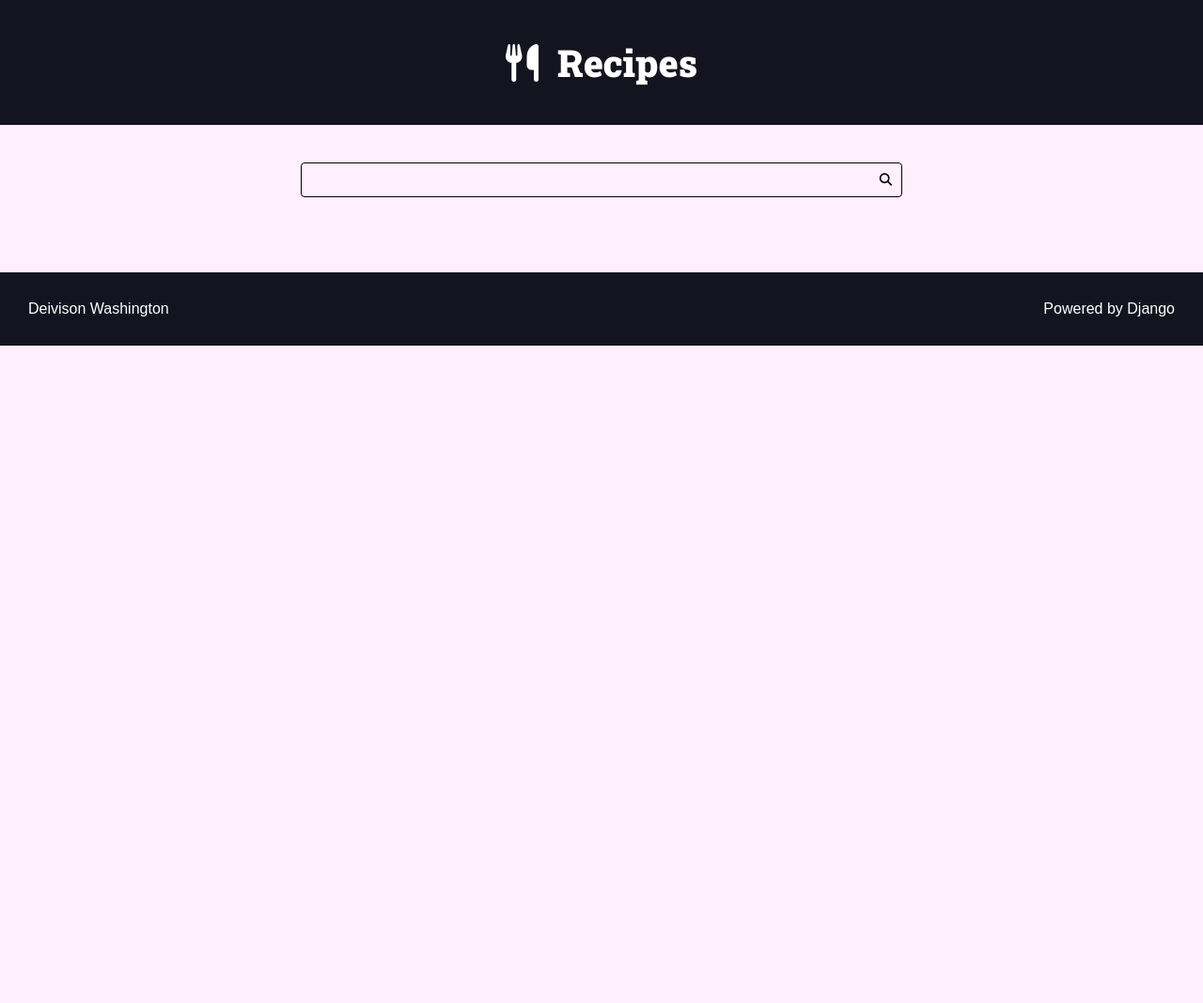
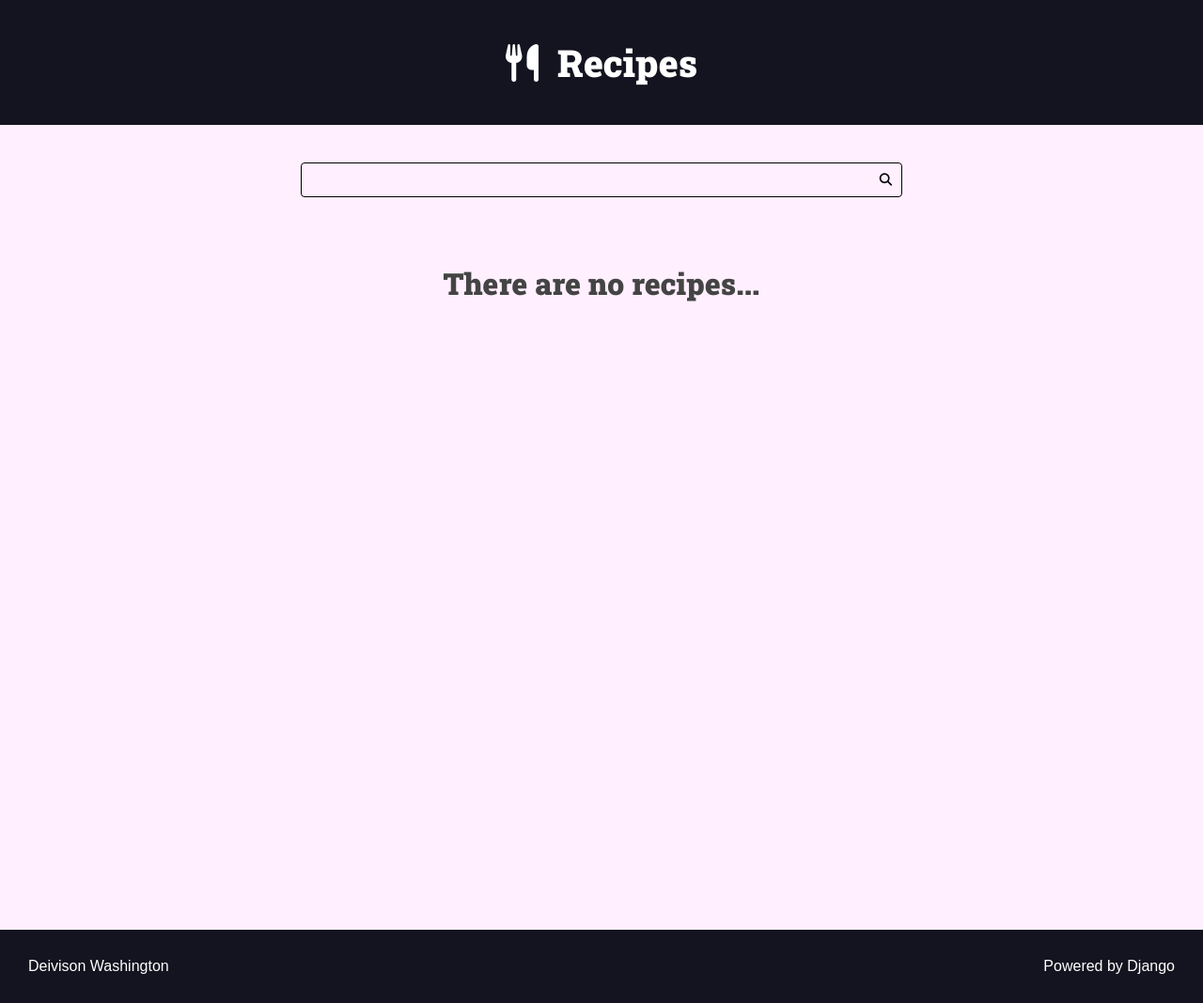
Before and after one commit to washingtonsilva1/recipes-django, a Django app: page / in a window 1280 px wide. Shown: the whole page at 94% size. Before the commit the page ends 368 px from the top, so only its background shows below. Run offline with Django 4.2, Linux system fonts and the light colour scheme; data that the repository does not hold is empty.

Commit message:
feat: Infomando que não existem recipes

```diff
--- a/recipes/static/recipes/css/style.css
+++ b/recipes/static/recipes/css/style.css
@@ -254,3 +254,21 @@ h6 {
 .preparation-steps li {
     margin: 0 5rem;
 }
+
+/* Generic */
+.d-block {
+    display: block;
+    height: 64rem;
+}
+
+.center {
+    text-align: center;
+}
+
+.m-x {
+    margin: 0 var(--spacing-gutter-md);
+}
+
+.m-y {
+    margin: var(--spacing-gutter-md) 0;
+}
--- a/recipes/templates/recipes/pages/home.html
+++ b/recipes/templates/recipes/pages/home.html
@@ -4,6 +4,10 @@
 <div class="main-content main-content-list container">
     {% for recipe in recipes %}
         {% include 'recipes/partials/recipe.html' %}
+    {% empty %}
+        <div class="d-block center m-y">
+            <h1>There are no recipes...</h1>
+        </div>
     {% endfor %}
 </div>
 {% endblock content %}
```
